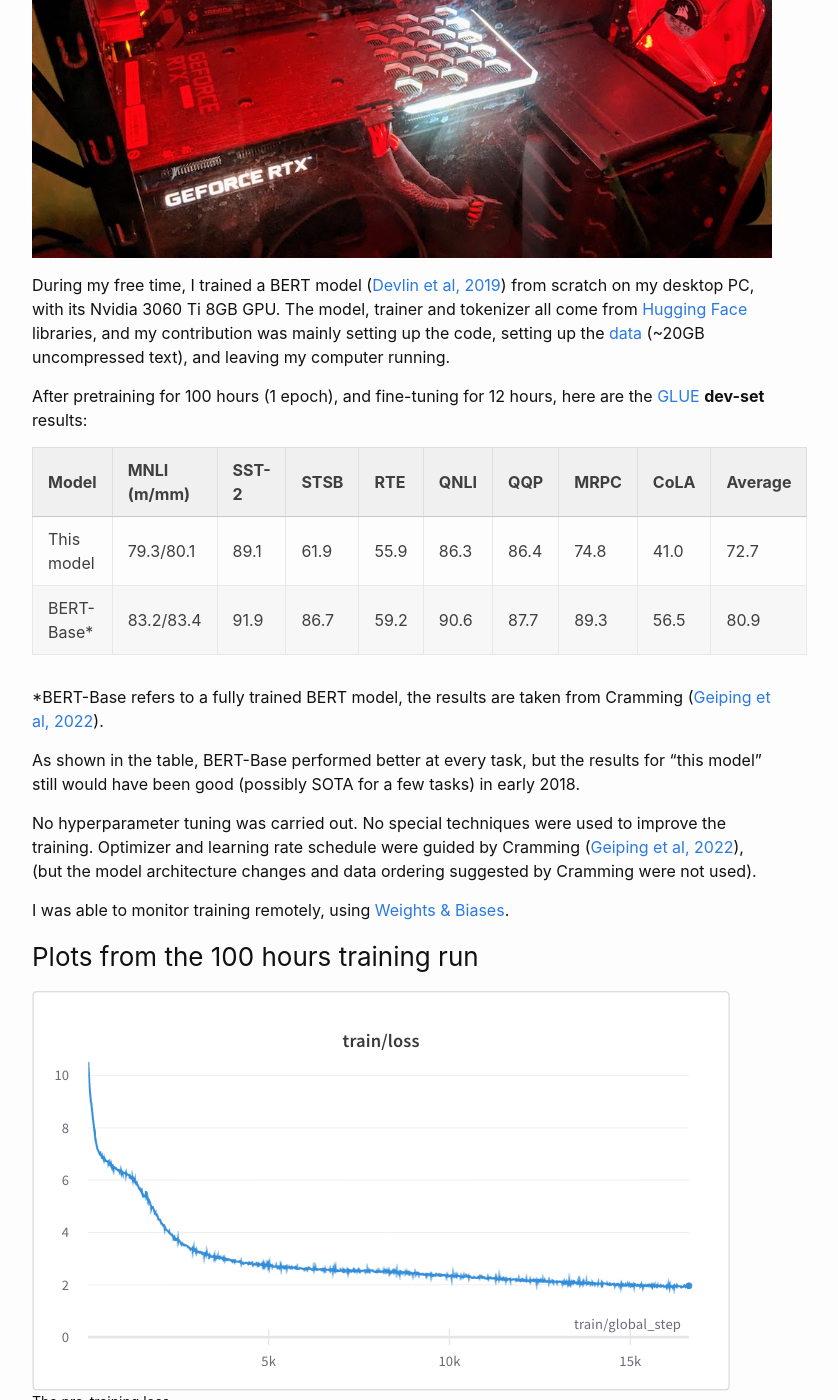
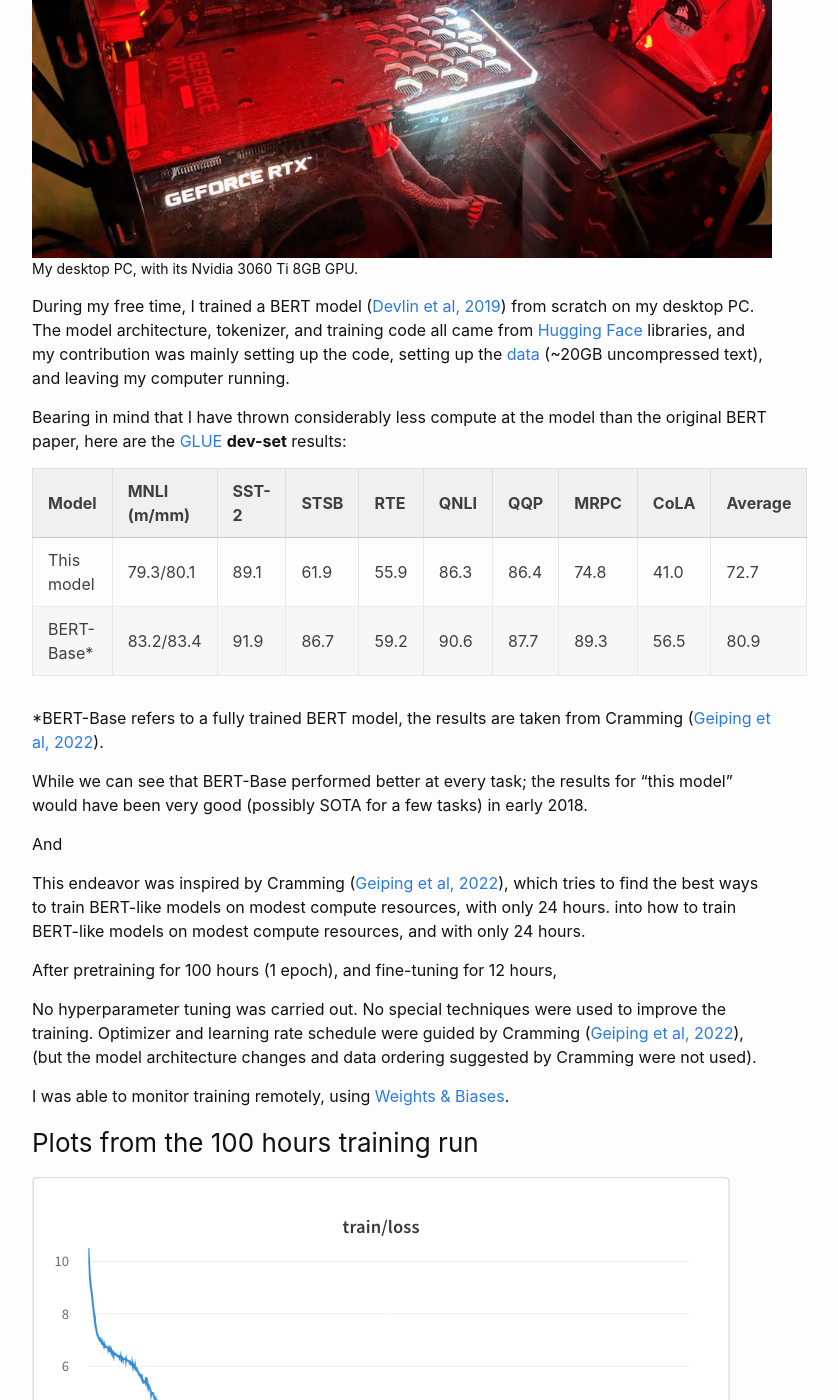
Before and after one commit to sradc/sradc.github.io, a Jekyll site: the page built from _posts/2023-05-29-bert-from-scratch.md, in a window 1280 px wide and 1400 px high, scrolled down 401 px. Shown: the whole window, without its empty margins (238-1076 px from the left). Built offline with Jekyll 4.4.1, drawn with Linux system fonts in a browser that asks for light colours; comment, search, counter and statistics services are not loaded.

Commit message:
move GPU info to figcaption instead of intro

```diff
--- a/_posts/2023-05-29-bert-from-scratch.md
+++ b/_posts/2023-05-29-bert-from-scratch.md
@@ -7,18 +7,23 @@
 comments: true
 ---
 
+<!-- TODO: link to code -->
+<!-- TODO: compare with BERT training resources -->
+
+
 <p align="center">
+<figure>
     <img
         src="/assets/posts/bert-from-scratch/desktop.jpg"
-        alt="Photo of my desktop PC"
+        alt="Photo of my desktop PC, with its Nvidia 3060 Ti 8GB GPU."
     />
+    <figcaption>My desktop PC, with its Nvidia 3060 Ti 8GB GPU.</figcaption>
+</figure>
 </p>
 
-During my free time, I trained a BERT model ([Devlin et al, 2019](https://arxiv.org/abs/1810.04805)) from scratch on my desktop PC, with its Nvidia 3060 Ti 8GB GPU.
-The model, trainer and tokenizer all come from [Hugging Face](https://huggingface.co/) libraries, and my contribution was mainly setting up the code, setting up the [data](https://huggingface.co/datasets/sradc/chunked-shuffled-wikipedia20220301en-bookcorpusopen) (~20GB uncompressed text), and leaving my computer running.
+During my free time, I trained a BERT model ([Devlin et al, 2019](https://arxiv.org/abs/1810.04805)) from scratch on my desktop PC. The model architecture, tokenizer, and training code all came from [Hugging Face](https://huggingface.co/) libraries, and my contribution was mainly setting up the code, setting up the [data](https://huggingface.co/datasets/sradc/chunked-shuffled-wikipedia20220301en-bookcorpusopen) (~20GB uncompressed text), and leaving my computer running.
 
-After pretraining for 100 hours (1 epoch), and fine-tuning for 12 hours,
-here are the [GLUE](https://gluebenchmark.com/) **dev-set** results:
+Bearing in mind that I have thrown considerably less compute at the model than the original BERT paper, here are the [GLUE](https://gluebenchmark.com/) **dev-set** results:
 
 | Model        | MNLI (m/mm) | SST-2 | STSB | RTE  | QNLI | QQP | MRPC | CoLA | Average |
 |--|--|--|--|--|--|--|--|--|--|
@@ -27,8 +32,19 @@
 
 \*BERT-Base refers to a fully trained BERT model, the results are taken from Cramming ([Geiping et al, 2022](https://arxiv.org/abs/2212.14034)).
 
-As shown in the table, BERT-Base performed better at every task,
-but the results for "this model" still would have been good (possibly SOTA for a few tasks) in early 2018.
+While we can see that BERT-Base performed better at every task; the results for "this model" would have been very good (possibly SOTA for a few tasks) in early 2018.
+
+And
+
+
+
+
+This endeavor was inspired by Cramming ([Geiping et al, 2022](https://arxiv.org/abs/2212.14034)), which tries to find the best ways to train BERT-like models on modest compute resources, with only 24 hours.
+ into how to train BERT-like models on modest compute resources, and with only 24 hours.
+
+After pretraining for 100 hours (1 epoch), and fine-tuning for 12 hours,
+
+
 
 No hyperparameter tuning was carried out.
 No special techniques were used to improve the training.
```
